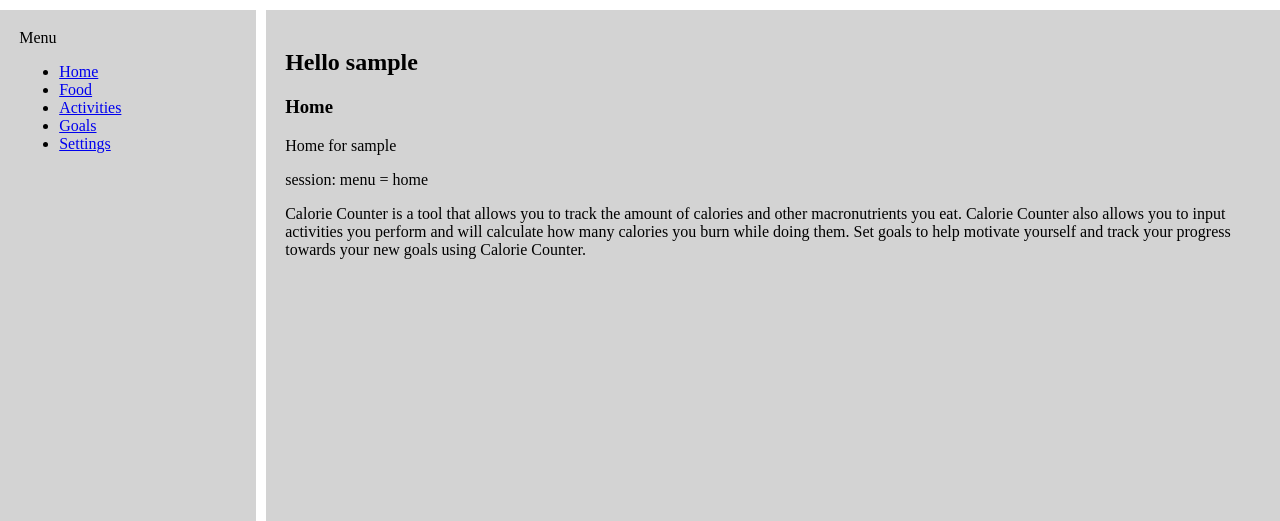
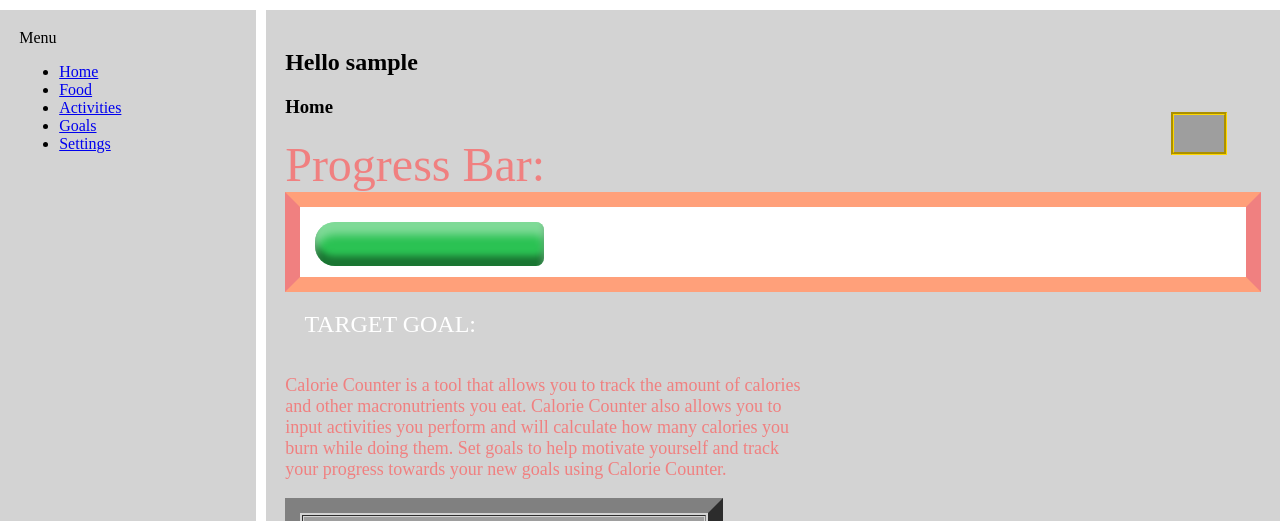
Before and after one commit to DrewWalt/Calorie-Counter, a PHP site: page /landingPage.php in a window 1280 px wide. Shown: the part 80-601 px from the top of the page. Run offline with PHP 8.4, Linux system fonts and the light colour scheme; the visitor is signed in with stand-in values (Sample User, id 1); a stand-in replaces the project's code that opens the database connection; grey boxes are pictures that could not be loaded.

Commit message:
Update home.php

```diff
--- a/home.php
+++ b/home.php
@@ -1,9 +1,59 @@
 <?php
-
 session_start();
 
-print "<P>Home for " . $_SESSION['user'] . "</P>";
+//print "<P>Home for " . $_SESSION['user'] . "</P>";
 
-print "<P>session: menu = " . $_SESSION['menu'] . "</P>";
+//print "<P>session: menu = " . $_SESSION['menu'] . "</P>";
+?>
+<STYLE>
 
-?>
+.meter {
+  height: 40px;
+  position: relative;
+  background: #FFFFFF;
+  padding: 15px;
+  box-shadow: inset 0 -1px 1px rgba(255, 255, 255, 0.3);
+  border-top: 15px solid #FFA07A;
+  border-left: 15px solid #F08080;
+  border-right: 15px solid #F08080;
+  border-bottom: 15px solid #FFA07A;
+}
+
+.meter > span {
+  display: block;
+  height: 110%;
+  border-top-right-radius: 8px;
+  border-bottom-right-radius: 8px;
+  border-top-left-radius: 20px;
+  border-bottom-left-radius: 20px;
+  background-color: rgb(43,194,83);
+  box-shadow:
+    inset 0 13px 9px  rgba(255,255,255,0.4),
+    inset 0 -10px 6px rgba(0,0,0,0.4);
+  position: relative;
+  overflow: hidden;
+}
+</STYLE>
+<font size="10" style="color:LightCoral">Progress Bar:</font>
+<div class="meter">
+  <div style="position:absolute; right:0; top:-114px;"><IMG style="border:3px groove gold;" src="celebration.png" width="50"></div>
+  <span style="width: 25%"></span>
+</div>
+<div style="right:200px; left:200px; top:510px;"><font size="5" style="color:white"> TARGET GOAL: </font></div>
+
+<font size="4" style="color:LightCoral"><P>Calorie Counter is a tool that allows you to track the amount of calories <BR> and other macronutrients you eat. Calorie Counter also allows you to <BR> input activities you perform and will calculate how many calories you <BR> burn while doing them. Set goals to help motivate yourself and track <BR> your progress towards your new goals using Calorie Counter.</P></font>
+
+<table border='15'>
+    <td><IMG src="workout1.jpg" width="400"></td>
+</table>
+<font size="2" style="color:gray">Hit personal fitness goals to help you become the best version of who YOU want to be.</font>
+
+<table border='15'>
+  <td><IMG src="workout2.jpg" width="400"></td>
+</table>
+
+<font size="3" style="color:gray">Join Calorie Counter with friends to get the best of both worlds!</font>
+
+<table border='15'>
+  <td><IMG src="workout3.jpg" width="400"></td>
+</table>
```
